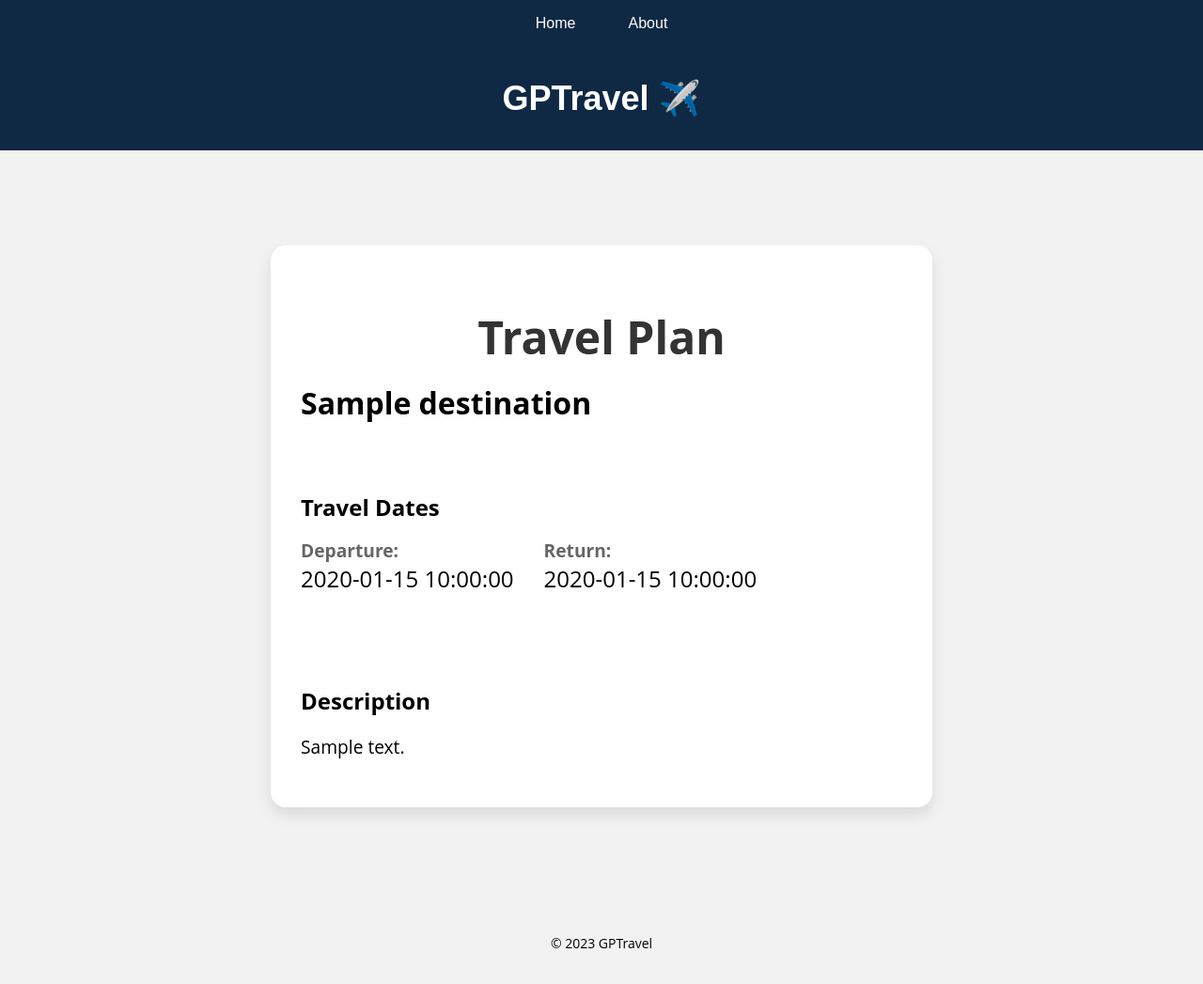
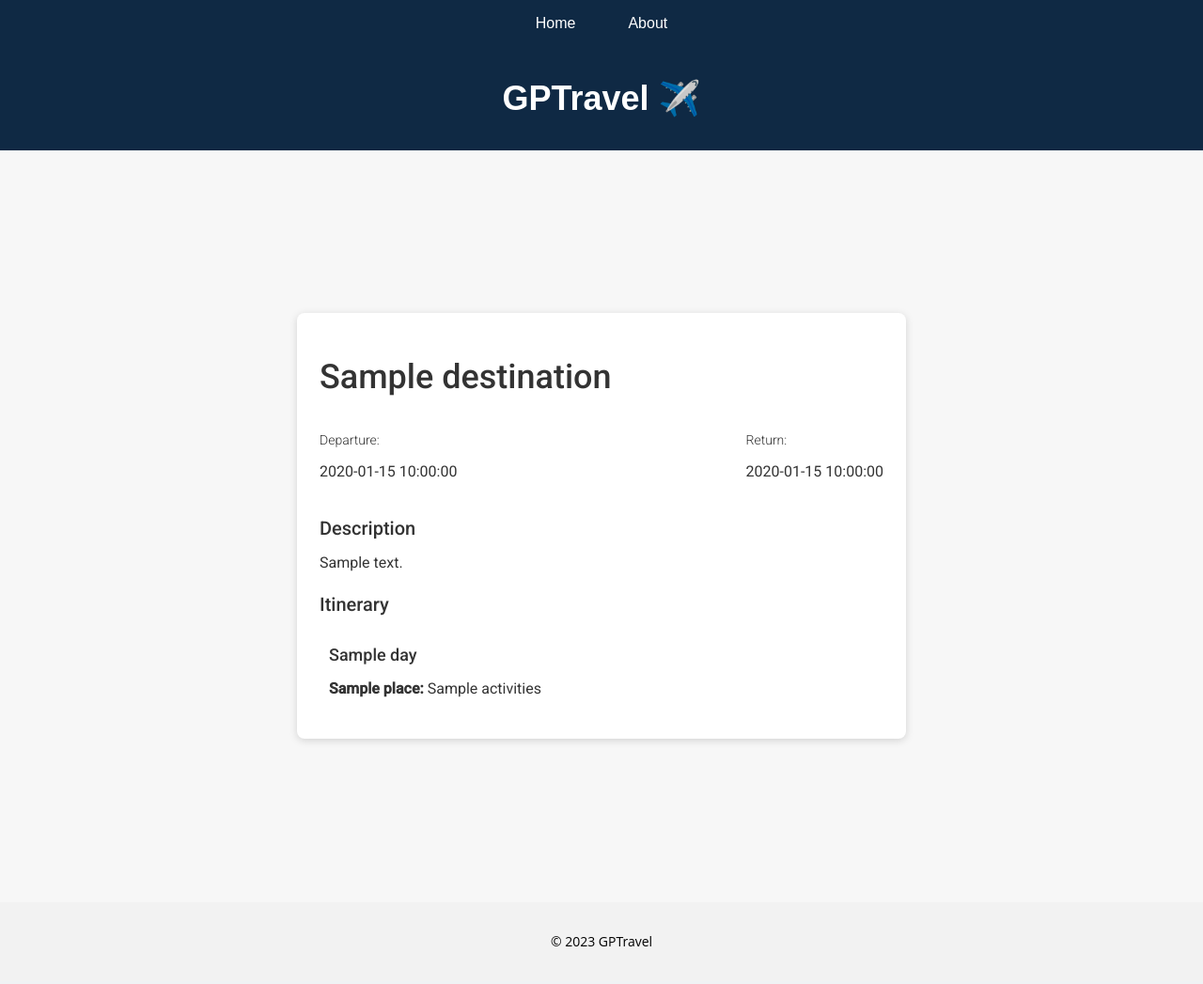
Before and after one commit to RobertoCorti/gptravel, a Flask app: template src/gptravel/app/templates/travel_plan.html in a window 1280 px wide. Shown: the whole page at 94% size. After the commit the page ends 1007 px from the top, so only its background shows below. Run offline with Flask 2, Linux system fonts and the light colour scheme; the template is opened without the code that fills it: most values are stand-ins (such as "Sample title", 1, 10 or a date in 2020).

Commit message:
modified flask structure + added stylesheet on travel_plan template

```diff
--- /dev/null
+++ b/main.py
@@ -0,0 +1,6 @@
+from src.gptravel.app import app
+
+
+if __name__ == '__main__':
+    app.debug=True
+    app.run(host='127.0.0.1', port=5000)
--- a/src/gptravel/app/__init__.py
+++ b/src/gptravel/app/__init__.py
@@ -0,0 +1,5 @@
+from flask import Flask
+
+app = Flask(__name__)
+
+from src.gptravel.app import routes
--- a/src/gptravel/app/app.py
+++ b/src/gptravel/app/routes.py
@@ -1,10 +1,21 @@
-from flask import Flask, render_template, request, redirect, url_for
+from flask import render_template, request, redirect, url_for
 import pycountry
 import wikipediaapi
+from src.gptravel.app import app
 
 wiki_wiki = wikipediaapi.Wikipedia('en')
 
-app = Flask(__name__)
+
+def _get_travel_plan():
+    """THIS IS HARDCODED FOR NOW, REMOVE IT"""
+    return {
+        "Day 1": {
+            "Rome": ["Visit Colosseum", "Visit Fontana di Trevi"],
+        },
+        "Day 2": {
+            "Florence": ["Visit Uffizi", "Walk in the city-center"]
+        }
+    }
 
 
 @app.route('/', methods=['GET', 'POST'])
@@ -50,19 +61,20 @@ def travel_plan(country, departure_date, return_date, region=None):
         if country_page.exists():
             wiki_summary = country_page.summary
 
+    travel_plan_json = _get_travel_plan()
+
     if wiki_summary is not None:
         wiki_summary = '.'.join(wiki_summary.split('.')[:3])
 
-    return render_template('travel_plan.html',
-                           departure_date=departure_date,
-                           return_date=return_date,
-                           summary=wiki_summary)
+    return render_template(
+        'travel_plan.html',
+        departure_date=departure_date,
+        return_date=return_date,
+        summary=wiki_summary,
+        travel_plan=travel_plan_json
+    )
 
 
 @app.route('/about')
 def about():
     return render_template('about.html')
-
-
-if __name__ == "__main__":
-    app.run(host='0.0.0.0', port=8000, debug=True)
--- /dev/null
+++ b/src/gptravel/app/static/css/travel_plan.css
@@ -0,0 +1,111 @@
+/* Reset styles with normalize.css */
+@import url('https://cdnjs.cloudflare.com/ajax/libs/normalize/8.0.1/normalize.min.css');
+
+/* Set some global styles */
+body {
+  font-family: 'Roboto', sans-serif;
+  background-color: #f7f7f7;
+  color: #333;
+}
+
+/* Style the travel plan container */
+.travel-plan-container {
+  display: flex;
+  justify-content: center;
+  align-items: center;
+  height: 100vh;
+}
+
+/* Style the travel plan */
+.travel-plan {
+  background-color: #fff;
+  border-radius: 8px;
+  box-shadow: 0 2px 8px rgba(0, 0, 0, 0.15);
+  padding: 24px;
+  width: 600px;
+}
+
+/* Style the travel plan title */
+.travel-plan-title {
+  font-size: 36px;
+  font-weight: 500;
+  margin-bottom: 24px;
+}
+
+/* Style the travel dates */
+.travel-dates {
+  display: flex;
+  justify-content: space-between;
+  margin-bottom: 24px;
+}
+
+/* Style the travel date label */
+.travel-date-label {
+  font-size: 14px;
+  font-weight: 300;
+  margin-bottom: 4px;
+}
+
+/* Style the travel date value */
+.travel-date-value {
+  font-size: 16px;
+  font-weight: 400;
+}
+
+/* Style the travel summary */
+.travel-summary {
+  margin-bottom: 24px;
+}
+
+/* Style the travel summary title */
+.travel-summary-title {
+  font-size: 20px;
+  font-weight: 500;
+  margin-bottom: 8px;
+}
+
+/* Style the travel summary text */
+.travel-summary-text {
+  font-size: 16px;
+  font-weight: 400;
+}
+
+/* Style the travel itinerary */
+.travel-itinerary {
+  margin-top: 24px;
+}
+
+/* Style the travel itinerary title */
+.travel-itinerary-title {
+  font-size: 20px;
+  font-weight: 500;
+  margin-bottom: 8px;
+}
+
+/* Style the travel itinerary list */
+.travel-itinerary-list {
+  text-align: left;
+  list-style: none;
+  padding: 0;
+}
+
+/* Style the travel day */
+.travel-day {
+  margin-bottom: 16px;
+  text-align: left;
+}
+
+/* Style the travel day title */
+.travel-day-title {
+  alignment: left;
+  font-size: 18px;
+  font-weight: 500;
+  margin-bottom: 8px;
+}
+
+/* Style the travel day activity */
+.travel-day-activity {
+  font-size: 16px;
+  font-weight: 400;
+  margin-bottom: 4px;
+}
--- a/src/gptravel/app/templates/base.html
+++ b/src/gptravel/app/templates/base.html
@@ -50,7 +50,9 @@
         margin-top: auto;
     }
   </style>
-
+  <link rel="stylesheet" href="https://cdnjs.cloudflare.com/ajax/libs/normalize/8.0.1/normalize.min.css">
+  <link href="https://fonts.googleapis.com/css2?family=Roboto:wght@300;400;500&display=swap" rel="stylesheet">
+  <link rel="stylesheet" href="{{ url_for('static', filename='css/travel_plan.css') }}">
   <!-- Add the menu links to the header -->
   <nav>
     <ul>
--- a/src/gptravel/app/templates/index.html
+++ b/src/gptravel/app/templates/index.html
@@ -32,7 +32,7 @@
       <button type="submit" style="background-color: #003366; color: #fff; font-size: 18px; padding: 10px 20px; border: none; border-radius: 3px; cursor: pointer; transition: background-color .2s; font-family: 'Montserrat', sans-serif;">Search</button>
     </form>
 
-    <script src="{{url_for('static', filename='app.js')}}"></script>
+    <script src="{{url_for('static', filename='js/app.js')}}"></script>
   </div>
     </div>
     </div>
--- a/src/gptravel/app/templates/travel_plan.html
+++ b/src/gptravel/app/templates/travel_plan.html
@@ -1,37 +1,39 @@
 {% extends "base.html" %}
 
 {% block content %}
-  <div style="display: flex; flex-direction: column; align-items: center; justify-content: center; height: 100vh; background-color: #f2f2f2;">
-    <div style="background-color: #fff; border-radius: 1rem; box-shadow: 0 0.5rem 1rem rgba(0, 0, 0, 0.1); padding: 2rem; width: 50%;">
-      <h1 style="font-size: 3rem; margin-bottom: 1rem; color: #333; text-align: center;">Travel Plan</h1>
-      <div style="display: flex; flex-direction: column; gap: 1rem;">
-        <div style="display: flex; gap: 2rem; align-items: center;">
-          <div style="display: flex; flex-direction: column;">
-            <h2 style="font-size: 2rem; margin: 0; text-align: center;">{{ destination }}</h2>
-          </div>
+  <div class="travel-plan-container">
+    <div class="travel-plan">
+      <h1 class="travel-plan-title">{{ destination }}</h1>
+      <div class="travel-dates">
+        <div class="travel-date">
+          <p class="travel-date-label">Departure:</p>
+          <p class="travel-date-value">{{ departure_date }}</p>
         </div>
-        <hr style="border: none; border-bottom: 1px solid #ddd;">
-        <div>
-          <h3 style="font-size: 1.5rem; margin-bottom: 1rem;">Travel Dates</h3>
-          <div style="display: flex; gap: 2rem;">
-            <div>
-              <p style="margin: 0; font-size: 1.2rem; color: #666;"><strong>Departure:</strong></p>
-              <p style="margin: 0; font-size: 1.5rem;">{{ departure_date }}</p>
-            </div>
-            <div>
-              <p style="margin: 0; font-size: 1.2rem; color: #666;"><strong>Return:</strong></p>
-              <p style="margin: 0; font-size: 1.5rem;">{{ return_date }}</p>
-            </div>
-          </div>
+        <div class="travel-date">
+          <p class="travel-date-label">Return:</p>
+          <p class="travel-date-value">{{ return_date }}</p>
         </div>
-        {% if summary %}
-          <hr style="border: none; border-bottom: 1px solid #ddd; margin-top: 2rem;">
-          <div>
-            <h3 style="font-size: 1.5rem; margin-bottom: 1rem;">Description</h3>
-            <p style="font-size: 1.2rem;">{{ summary }}</p>
-          </div>
-        {% endif %}
+      </div>
+      {% if summary %}
+        <div class="travel-summary">
+          <h3 class="travel-summary-title">Description</h3>
+          <p class="travel-summary-text">{{ summary }}</p>
+        </div>
+      {% endif %}
+      <div class="travel-itinerary">
+        <h3 class="travel-itinerary-title">Itinerary</h3>
+        <ul class="travel-itinerary-list">
+          {% for day, travel_dict in travel_plan.items() %}
+            <li class="travel-day">
+              <h4 class="travel-day-title">{{ day }}</h4>
+              {% for place, activities in travel_dict.items() %}
+                <p class="travel-day-activity"><strong>{{ place }}:</strong> {{ activities }}</p>
+              {% endfor %}
+            </li>
+          {% endfor %}
+        </ul>
       </div>
     </div>
   </div>
+
 {% endblock %}
```
Also changed, not shown: src/gptravel/app/static/travel_plan.js (added, +7 -0 lines), src/gptravel/app/home.py (deleted).
